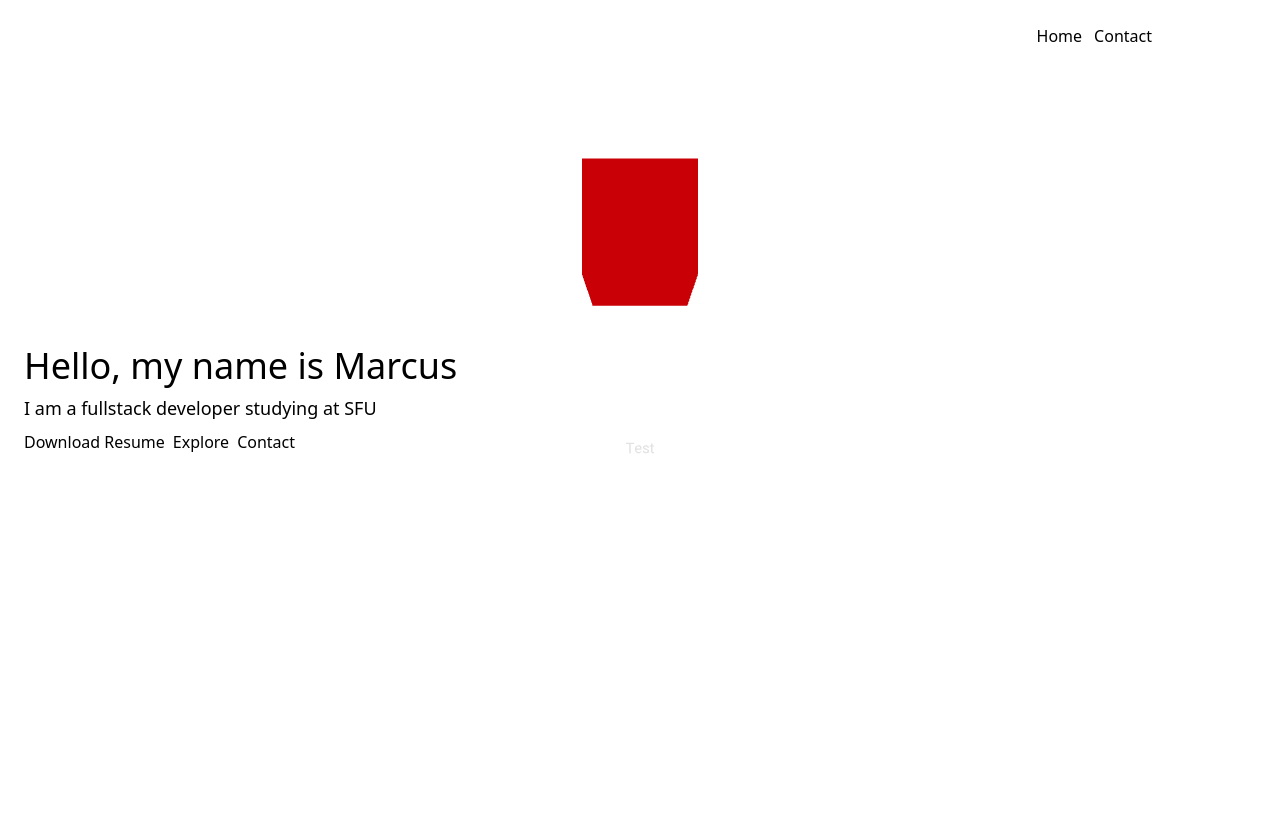
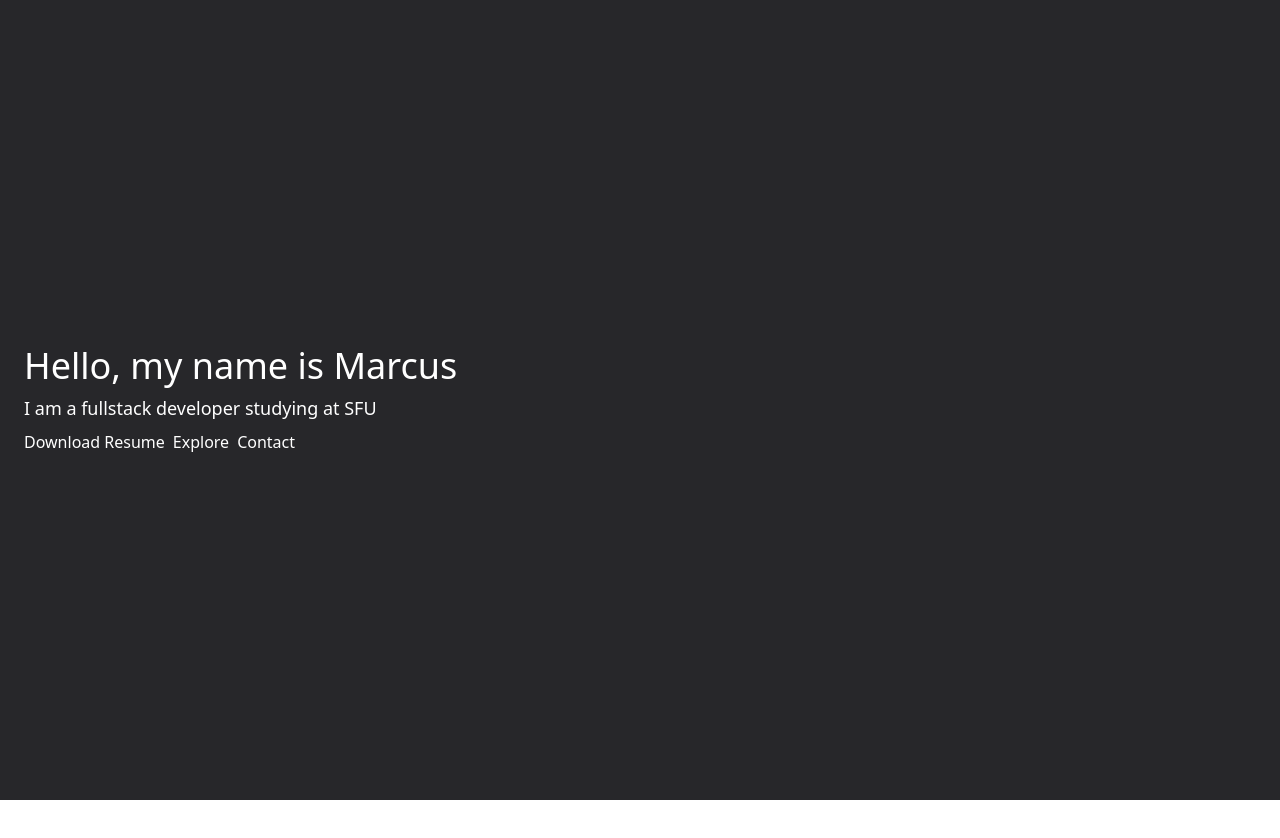
Before and after one commit to marcusgchan/portfolio, a React (Vite) app: page / in a window 1280 px wide. Shown: the top 838 px of the page. After the commit the page ends 800 px from the top, so only its background shows below. Built offline with nearby package versions, Linux system fonts and the light colour scheme.

Commit message:
added scuffed bio

```diff
--- a/src/App.tsx
+++ b/src/App.tsx
@@ -7,10 +7,12 @@ import { Canvas, GroupProps, useFrame, useThree } from "@react-three/fiber";
 import {
   BBAnchor,
   Center,
+  Float,
   OrbitControls,
   Stage,
   Text3D,
   useGLTF,
+  useMatcapTexture,
 } from "@react-three/drei";
 import { useViewStates } from "./viewStateStore";
 
@@ -20,23 +22,18 @@ function App() {
   const { view } = useViewStates((state) => state);
 
   return (
-    <div className="flex flex-col h-full p-6 relative">
+    <div className="flex flex-col h-full p-6 relative text-white">
       <Hero />
       <div
         className={`absolute ${
           view === "HOME" ? "-z-10" : "z-10"
-        } left-0 h-full w-full transition-all`}
+        } left-0 top-0 h-full w-full transition-all`}
       >
-        <Nav toggleDisplay3dScene={toggleDisplay3dScene} />
-        <Canvas shadows camera={{}}>
-          <mesh position-y="2">
-            <boxGeometry args={[1, 1, 1]} />
-            <meshStandardMaterial color={"red"} />
-          </mesh>
-
+        {/*<Nav toggleDisplay3dScene={toggleDisplay3dScene} /> */}
+        <Canvas shadows camera={{ position: [0.01, 0.1, 6] }}>
           <Scene />
-
-          <fog color={0x111111} />
+          <color attach="background" args={["#27272a"]} />
+          <fog near={0.1} far={2} color={"red"} />
           <ambientLight intensity={0.5} color="white" />
         </Canvas>
       </div>
@@ -69,29 +66,41 @@ function Scene() {
     }
     */
   });
+  if (view === "ABOUT") {
     return (
       <>
         <Bio />
       </>
     );
   }
+  return null;
+}
 
 function Bio() {
+  const title = "Bio\n";
+  const para1 =
+    "Hello, I’m Marcus and I am studying Computer Science - Software Systems at SFU.\nMy passion lies in web development, and I've been honing my skills in\nthis area for some time now. In 2022, I joined WelTel Health as a fullstack developer\nintern and had the opportunity to improve after clinic healthcare\nthrough fixing bugs and developing features.\nOne of my main takeaways was learning how to work in a large code base.";
   return (
     <>
+      <Float rotationIntensity={0.2}>
         <Center>
           <Text3D
-          size={0.1}
+            letterSpacing={0.02}
+            size={0.2}
             height={0.1}
             font="/Roboto_Regular.json"
-        >{`Test`}</Text3D>
-        <meshStandardMaterial color="blue" />
+          >
+            {title}
+            {para1}
+            <meshStandardMaterial color={"#c7d2fe"} />
+          </Text3D>
         </Center>
+      </Float>
       <OrbitControls />
     </>
   );
 }
-
+/*
 function DeskSetup() {
   return (
     <>
@@ -131,6 +140,7 @@ function DeskSetup() {
     </>
   );
 }
+*/
 
 /*
   Auto-generated by: https://github.com/pmndrs/gltfjsx
```
Lines whose indentation alone changed are shown as unchanged.
